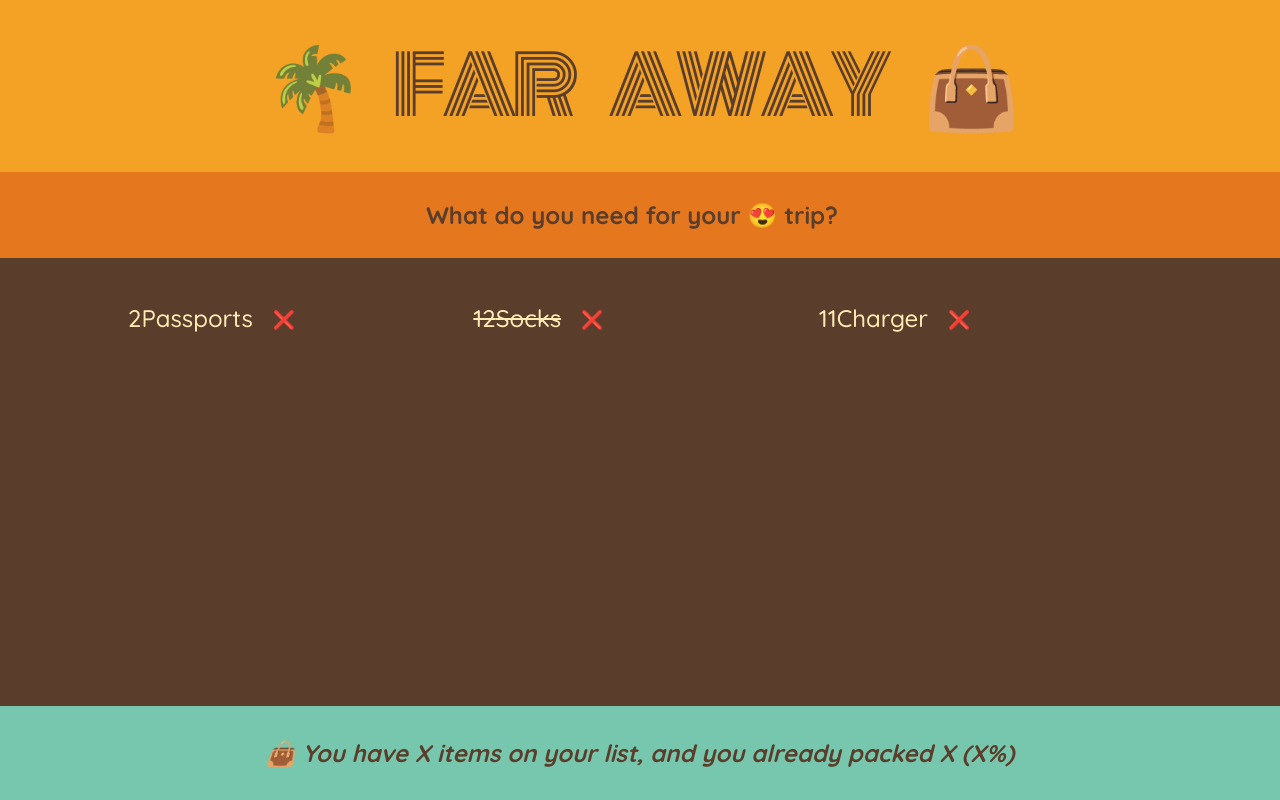
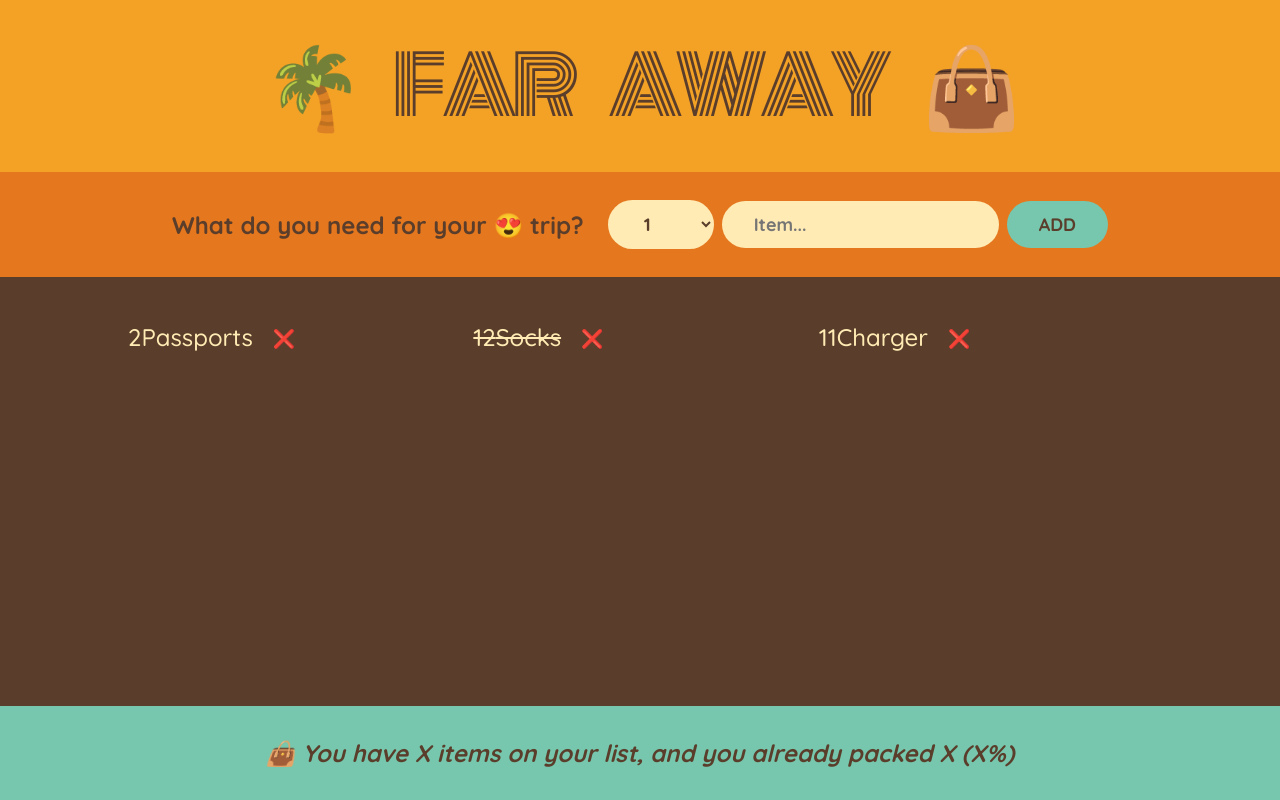
Before and after one commit to uhpoler/TravelList, a React (Create React App) app: page / in a window 1280 px wide. Built offline with nearby package versions, Linux system fonts and the light colour scheme.

Commit message:
Built a form and handled submissions

```diff
--- a/src/App.js
+++ b/src/App.js
@@ -20,10 +20,22 @@
 }
 
 function Form() {
+  function handleSubmit(e) {
+    e.preventDefault();
+  }
   return (
-    <div className="add-form">
+    <form className="add-form" onSubmit={handleSubmit}>
       <h3>What do you need for your 😍 trip?</h3>
-    </div>
+      <select>
+        {Array.from({ length: 20 }, (_, i) => i + 1).map((num) => (
+          <option value={num} key={num}>
+            {num}
+          </option>
+        ))}
+      </select>
+      <input type="text" placeholder="Item..." />
+      <button>Add</button>
+    </form>
   );
 }
 
@@ -32,7 +44,7 @@
     <div className="list">
       <ul>
         {initialItems.map((item) => (
-          <Item item={item} />
+          <Item item={item} key={item.id} />
         ))}
       </ul>
     </div>
--- a/src/index.css
+++ b/src/index.css
@@ -94,7 +94,7 @@
 .list ul {
   list-style: none;
   width: 80%;
-  overflow: scroll;
+  /* overflow: scroll; */
 
   display: grid;
   grid-template-columns: repeat(auto-fit, minmax(250px, 1fr));
```
